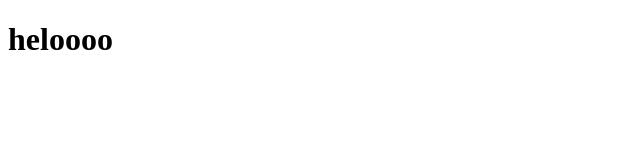
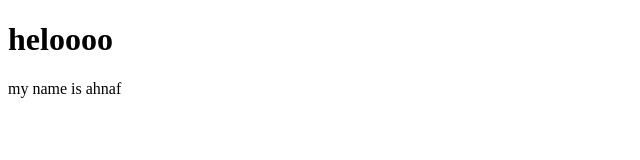
Before and after one commit to Ahnaf0171/CSE711, a plain HTML site: page index.html in a window 1280 px wide. Shown: the whole page, without its empty margins (0-640 px from the left). Drawn offline with Linux system fonts and the light colour scheme.

Commit message:
totally updated

```diff
--- a/index.html
+++ b/index.html
@@ -7,5 +7,6 @@
 </head>
 <body>
     <h1> heloooo</h1>
+    <p> my name is ahnaf</p>
 </body>
 </html>
```
